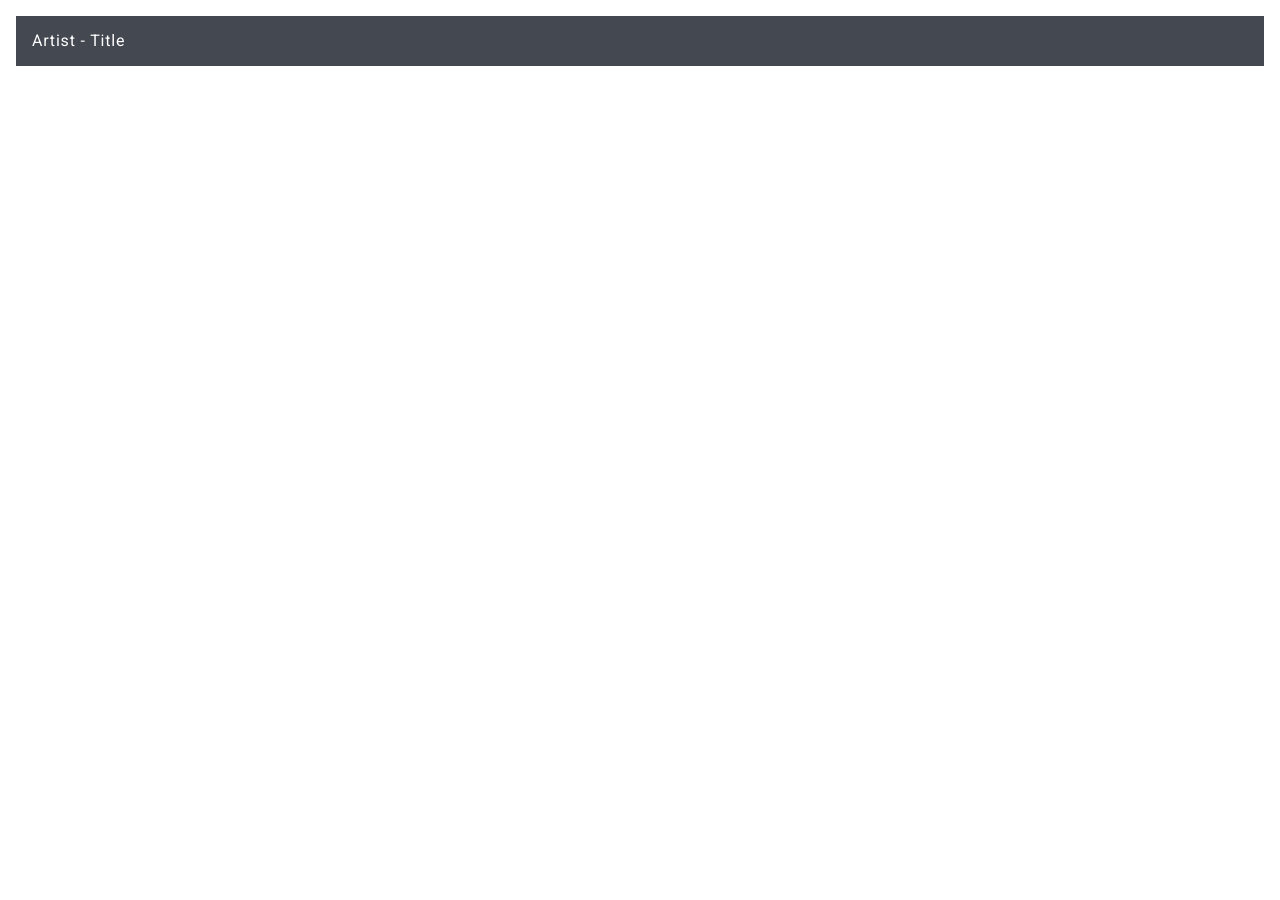
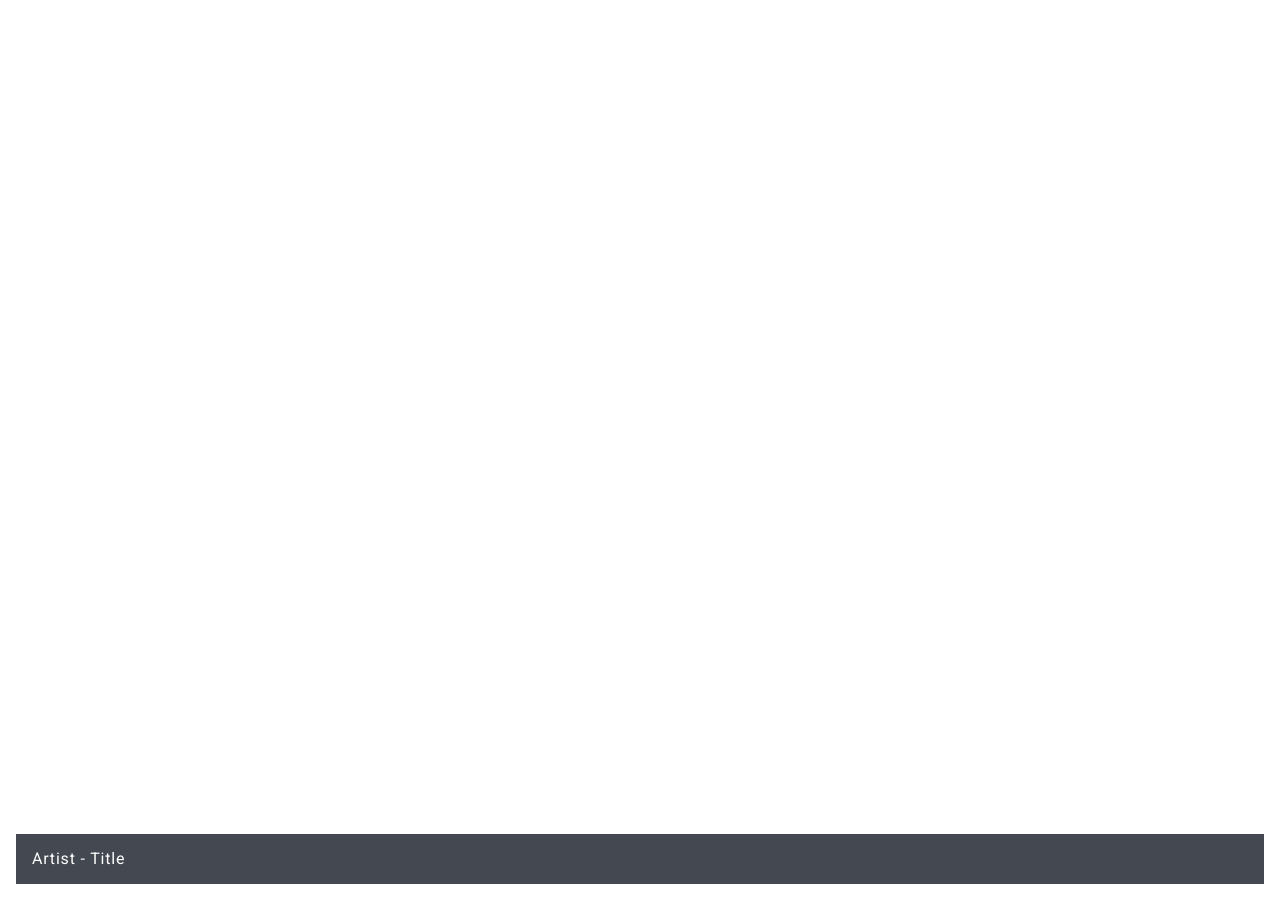
Before and after one commit to valentineus/obs-somafm_current_track, a Jekyll site: the page built from _pages/index.html, in a window 1280 px wide. Built offline with Jekyll 4.4.1, drawn with Linux system fonts in a browser that asks for light colours.

Commit message:
Added container
Signed-off-by: Valentin Popov <info@valentineus.link>

```diff
--- a/_pages/index.html
+++ b/_pages/index.html
@@ -3,10 +3,14 @@ permalink: "index.html"
 layout: default
 ---
 
-<div class="message-item" id="display">
-  <div class="message-text">
-    <span id="artist">Artist</span>
-    <span>-</span>
-    <span id="title">Title</span>
+<div class="container">
+  <!-- Notification circuit -->
+  <div class="message-item" id="display">
+    <!-- Alert text -->
+    <div class="message-text">
+      <span id="artist">Artist</span>
+      <span>-</span>
+      <span id="title">Title</span>
+    </div>
   </div>
 </div>
```
